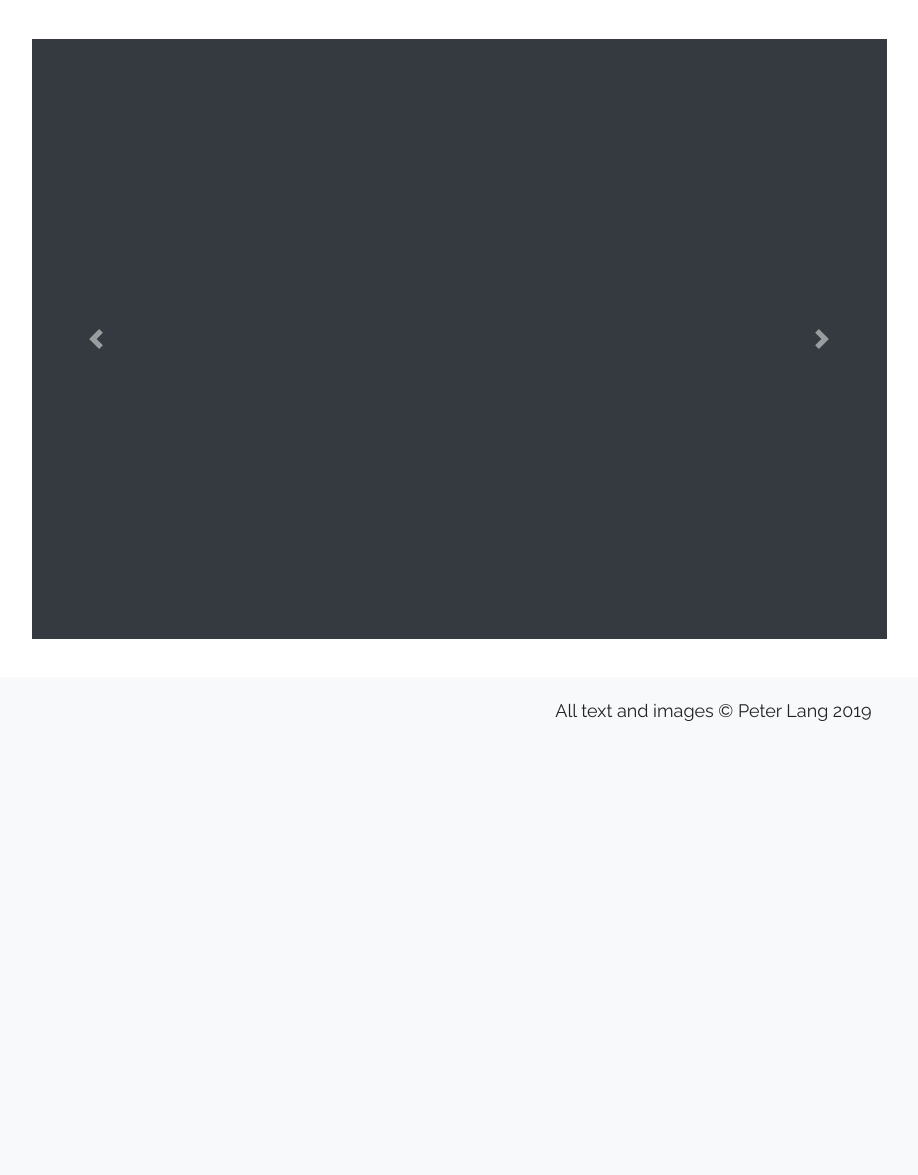
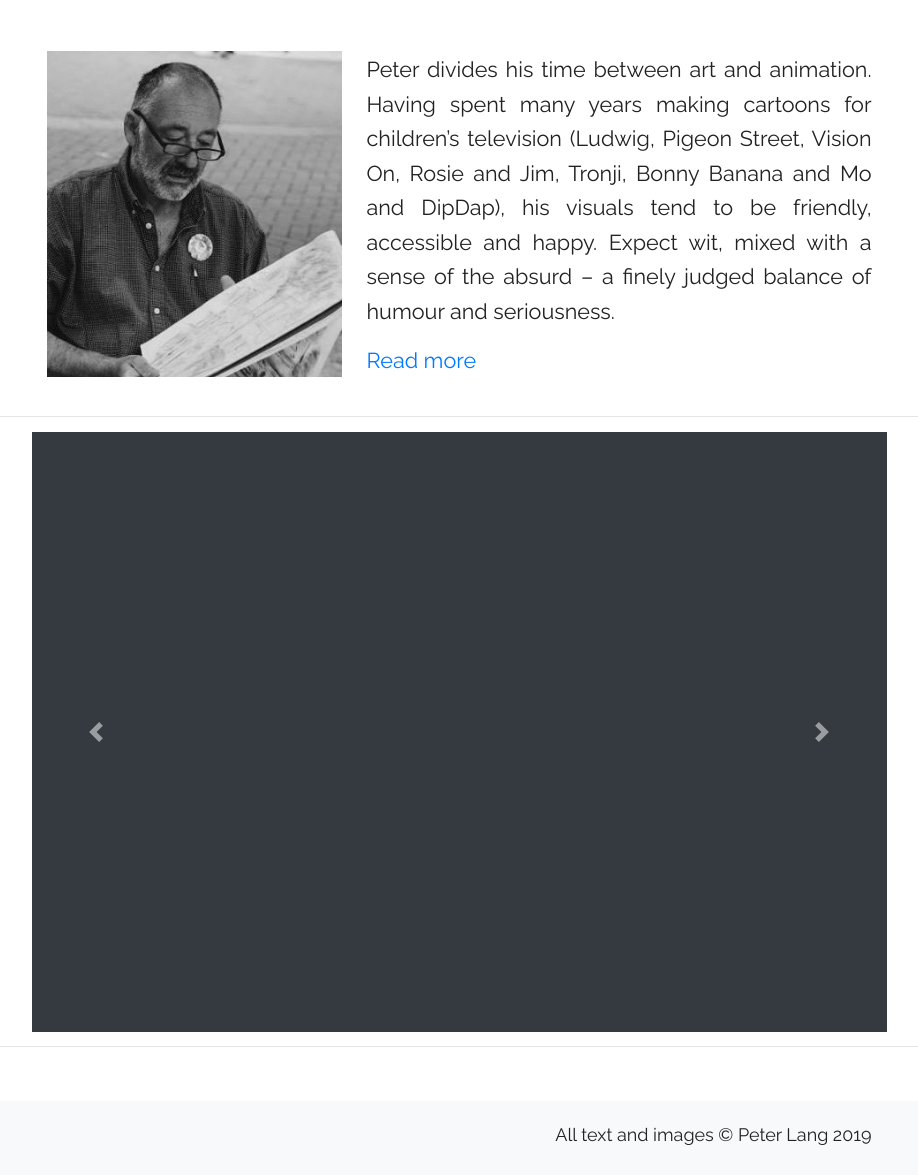
Before and after one commit to ollie-codeaid/peter_lang, a Django app: page / in a window 1280 px wide. Shown: the part 63-1238 px from the top of the page, without its empty margins (181-1099 px from the left). Before the commit the page ends 784 px from the top, so only its background shows below. Run offline with Django 3.2, Linux system fonts and the light colour scheme; data that the repository does not hold is empty; some libraries are stand-ins or nearby versions.

Commit message:
Start building homepage

```diff
--- a/config/urls.py
+++ b/config/urls.py
@@ -5,15 +5,7 @@ from django.contrib import admin
 from django.views.generic import TemplateView
 from django.views import defaults as default_views
 
-from peter_lang.artworks.views import PublicArtworkList
-
 urlpatterns = [
-    path("", PublicArtworkList.as_view(), name="home"),
-    path(
-        "about/",
-        TemplateView.as_view(template_name="pages/about.html"),
-        name="about",
-    ),
     # Django Admin, use {% url 'admin:index' %}
     path(settings.ADMIN_URL, admin.site.urls),
     # User management
@@ -23,6 +15,12 @@ urlpatterns = [
     ),
     path("accounts/", include("allauth.urls")),
     # Your stuff: custom urls includes go here
+    path("", include("peter_lang.home.urls")),
+    path(
+        "about/",
+        TemplateView.as_view(template_name="pages/about.html"),
+        name="about",
+    ),
     path(
         "artwork/",
         include("peter_lang.artworks.urls", namespace="artworks"),
--- a/peter_lang/artworks/urls.py
+++ b/peter_lang/artworks/urls.py
@@ -6,7 +6,6 @@ from .views import (
         ArtworkList,
         ArtworkDelete,
         ArtworkUpdate,
-        PublicArtworkList,
 )
 
 app_name = 'artworks'
--- a/peter_lang/artworks/views.py
+++ b/peter_lang/artworks/views.py
@@ -29,13 +29,6 @@ class ArtworkList(
     model = Artwork
 
 
-class PublicArtworkList(
-        ListView,
-):
-    model = Artwork
-    template_name = 'artworks/artwork_carousel.html'
-
-
 class ArtworkDetail(DetailView):
     model = Artwork
 
--- /dev/null
+++ b/peter_lang/home/urls.py
@@ -0,0 +1,7 @@
+from django.urls import path
+
+from .views import HomeView
+
+urlpatterns = [
+    path('', HomeView.as_view(), name='home'),
+]
--- /dev/null
+++ b/peter_lang/home/views.py
@@ -0,0 +1,15 @@
+from django.views.generic.list import ListView
+
+from peter_lang.artworks.models import Artwork
+from peter_lang.articles.models import Article
+
+
+class HomeView(ListView):
+    model = Artwork
+    template_name = 'pages/home.html'
+
+    def get_context_data(self, **kwargs):
+        context = super().get_context_data(**kwargs)
+        context['latest_articles'] = Article.objects.all()[:5]
+
+        return context
--- a/peter_lang/templates/artworks/artwork_carousel.html
+++ /dev/null
@@ -1,35 +0,0 @@
-{% extends "base.html" %}
-
-{% block title %}Peter Lang{% endblock %}
-
-{% block content %}
-
-<div class="row justify-content-center">
-    <div id="artCarousel" class="carousel slide carousel-fade col-md-9 bg-dark" data-ride="carousel">
-
-	<!-- The slideshow -->
-	<div class="carousel-inner">
-	    {% for object in object_list %}
-	    {% if forloop.first %}
-	    <div class="carousel-item active text-center">
-		<img class="img-fluid" src="{{ object.image.url }}" alt="{{ object.name }}">
-	    </div>
-	    {% else %}
-	    <div class="carousel-item text-center">
-		<img class="img-fluid" src="{{ object.image.url }}" alt="{{ object.name }}">
-	    </div>
-	    {% endif %}
-	    {% endfor %}
-	</div>
-
-	<!-- Left and right controls -->
-	<a class="carousel-control-prev" href="#artCarousel" data-slide="prev">
-	    <span class="carousel-control-prev-icon"></span>
-	</a>
-	<a class="carousel-control-next" href="#artCarousel" data-slide="next">
-	    <span class="carousel-control-next-icon"></span>
-	</a>
-
-    </div>
-</div>
-{% endblock %}
--- a/peter_lang/templates/pages/about.html
+++ b/peter_lang/templates/pages/about.html
@@ -30,7 +30,7 @@
 </div>
 
 <div class="row justify-content-center">
-    <div class="col-md-9" style="text-align:justify">
+    <div class="col-md-9 text-justify">
 	<p><img style="max-width:320px;float:left;padding-right:3%;padding-bottom:3%;padding-top:1.5%" src="/static/images/about/PeterLangPortraitBW.jpg" alt="Peter Lang Portrait BW">
 	Peter divides his time between art and animation. Having spent many years making cartoons for children&rsquo;s television (Ludwig, Pigeon 				Street, Vision On, Rosie and Jim, Tronji, Bonny Banana and Mo and DipDap), his visuals tend to be friendly, accessible and happy.
 	Expect wit, mixed with a sense of the absurd &ndash; a finely judged balance of humour and seriousness.
--- a/peter_lang/templates/pages/home.html
+++ b/peter_lang/templates/pages/home.html
@@ -1 +1,60 @@
 {% extends "base.html" %}
+
+{% block title %}Peter Lang{% endblock %}
+
+{% block content %}
+
+<div class="row justify-content-center">
+    <div class="col-md-9 text-justify">
+	<p><img style="max-width:320px;float:left;padding-right:3%;padding-bottom:3%;padding-top:1.5%" src="/static/images/about/PeterLangPortraitBW.jpg" alt="Peter Lang Portrait BW"></p>
+	<p>
+	Peter divides his time between art and animation. Having spent many years making cartoons for children&rsquo;s television (Ludwig, Pigeon Street, Vision On, Rosie and Jim, Tronji, Bonny Banana and Mo and DipDap), his visuals tend to be friendly, accessible and happy. Expect wit, mixed with a sense of the absurd &ndash; a finely judged balance of humour and seriousness.
+        </p>
+	<p>
+	    <a href="about/">Read more</a>
+	</p>
+    </div>
+</div>
+
+<hr/>
+
+<div class="row justify-content-center">
+    <div id="artCarousel" class="carousel slide carousel-fade col-md-9 bg-dark" data-ride="carousel">
+
+	<!-- The slideshow -->
+	<div class="carousel-inner">
+	    {% for object in object_list %}
+	    {% if forloop.first %}
+	    <div class="carousel-item active text-center">
+		<img class="img-fluid" src="{{ object.image.url }}" alt="{{ object.name }}">
+	    </div>
+	    {% else %}
+	    <div class="carousel-item text-center">
+		<img class="img-fluid" src="{{ object.image.url }}" alt="{{ object.name }}">
+	    </div>
+	    {% endif %}
+	    {% endfor %}
+	</div>
+
+	<!-- Left and right controls -->
+	<a class="carousel-control-prev" href="#artCarousel" data-slide="prev">
+	    <span class="carousel-control-prev-icon"></span>
+	</a>
+	<a class="carousel-control-next" href="#artCarousel" data-slide="next">
+	    <span class="carousel-control-next-icon"></span>
+	</a>
+
+    </div>
+</div>
+
+<hr/>
+
+<div class="row justify-content-center">
+    <div class="col-md-9 text-justify">
+	{% for article in latest_articles %}
+	<h1><a href="articles/{{ article.slug }}">{{ article.name }}</a></h1>
+	<p>{{ article.created_at }}</p>
+	{% endfor %}
+    </div>
+</div>
+{% endblock %}
```
